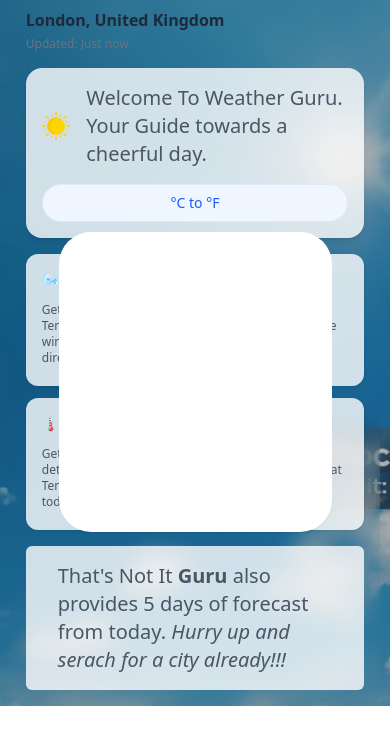
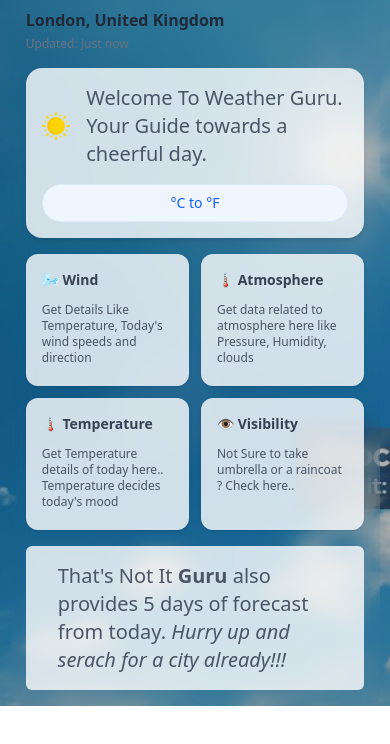
Before and after one commit to VishnuTeja0007/Weather-Guru, a website: page src/index.html in a window 390 px wide. Shown: the part 68-812 px from the top of the page. Drawn offline with Linux system fonts and the light colour scheme.

Commit message:
added responsive popup 2

```diff
--- a/src/index.html
+++ b/src/index.html
@@ -129,7 +129,7 @@
 
     <!-- Main Content  where weather details are displayed -->
 
-    <section class="error-message  p-10 mx-auto  absolute top-[300px] left-[15%] right-[15%] sm:left-[30%] sm:right-[30%] bg-white  z-10 flex flex-col items-center justify-center gap-6 rounded-4xl shadow-2xs  w-[70%] sm:w-[40%] sm:h-[400px] h-[300px] " >
+    <section class="error-message  p-10 mx-auto hidden absolute top-[300px] left-[15%] right-[15%] sm:left-[30%] sm:right-[30%] bg-white  z-10 flex flex-col items-center justify-center gap-6 rounded-4xl shadow-2xs  w-[70%] sm:w-[40%] sm:h-[400px] h-[300px] " >
      <!-- error or any info popups hidden default triggerd with errors like invalid inputs, api errors  -->
     </section>
     <!-- main content section  where weather details are displayed -->
```
